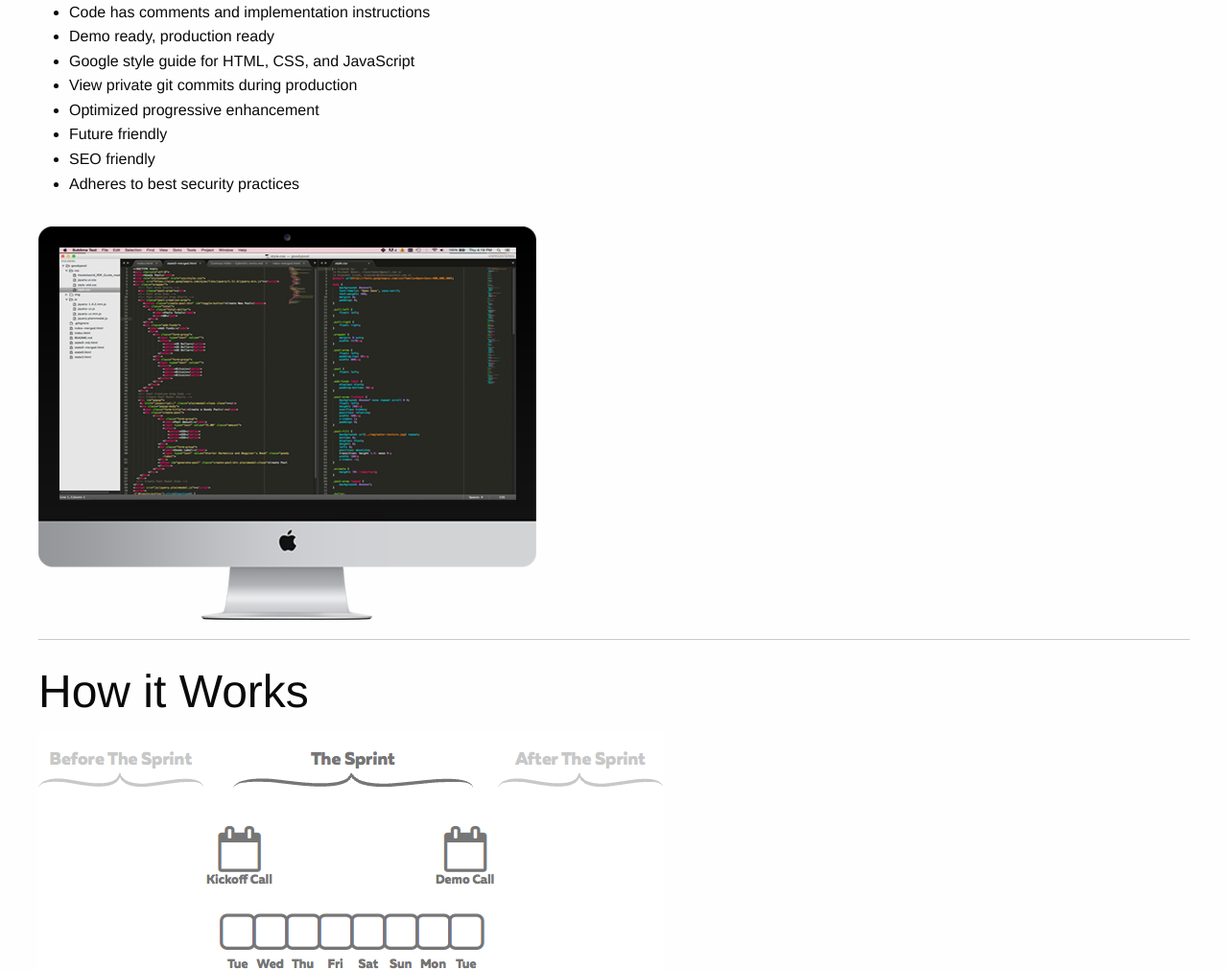
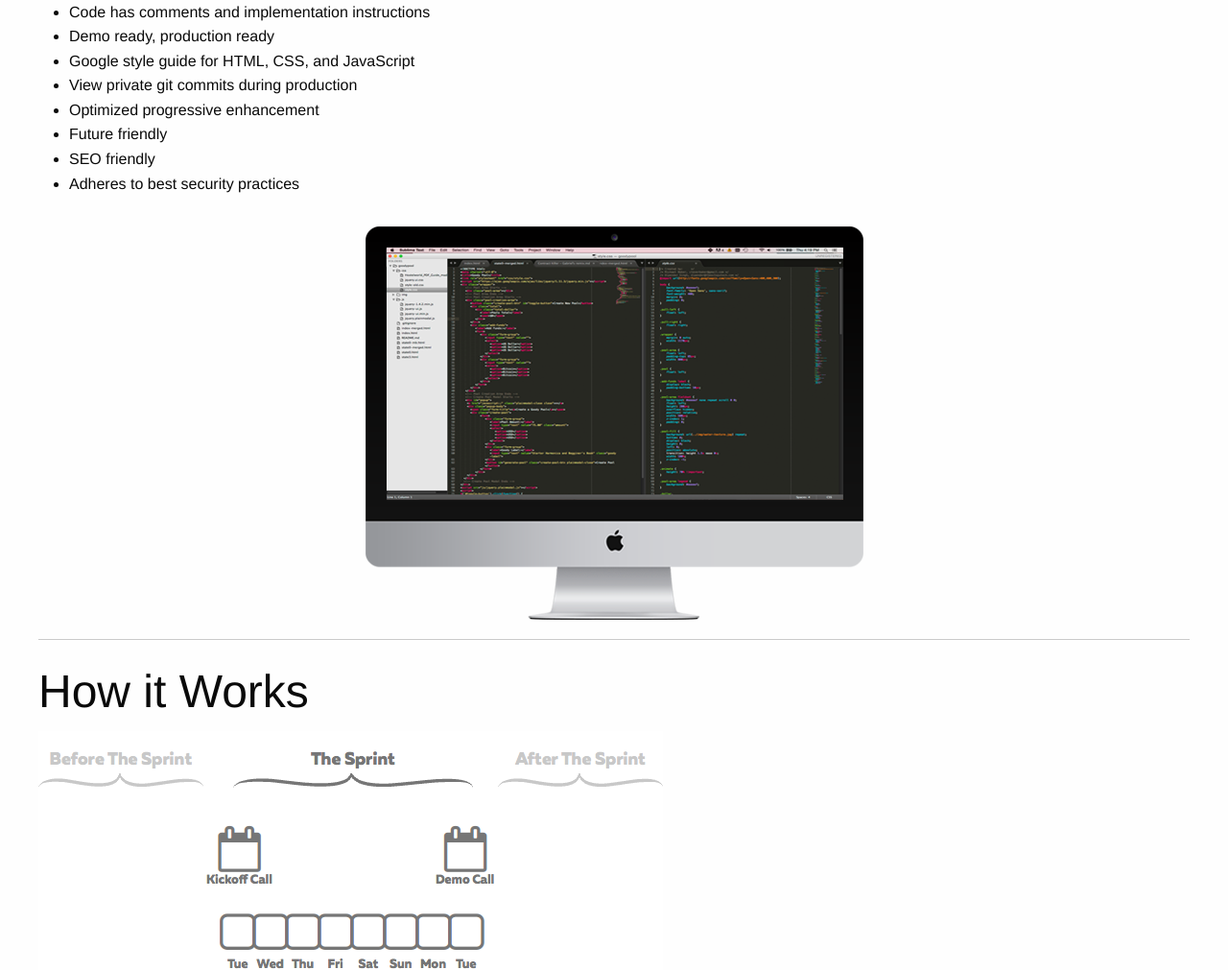
Before and after one commit to cleverbaker/psd2rwd, a PHP site: page / in a window 1280 px wide. Shown: the part 1962-2973 px from the top of the page at 96% size. Run offline with PHP 8.4, Linux system fonts and the light colour scheme.

Commit message:
Update img css.

```diff
--- a/css/app.css
+++ b/css/app.css
@@ -1,6 +1,12 @@
 
 section {
   width: 100%
+  padding: 0 2em;
+  margin: 0 auto;
+}
+
+img {
+  max-width: 96%;
 }
 .section1 {
 
--- a/index.html
+++ b/index.html
@@ -137,8 +137,10 @@
     </section>
 
     <section class="section-how-it-works">
-    <div class="row">
+    <div class="row center">
       <img src="img/cinema-display-with-code.png" alt="The code is presentable and production-ready" style="margin-top:-14rem">
+      </div>
+      <div class="row">
       <hr>
     <h1 id="how-it-works">How it Works</h1>
         <p><img src="img/The-Sprint-V2.png" alt="The 7-Day Sprint starts with the Kickoff Call and ends with the Demo Call.">
```
